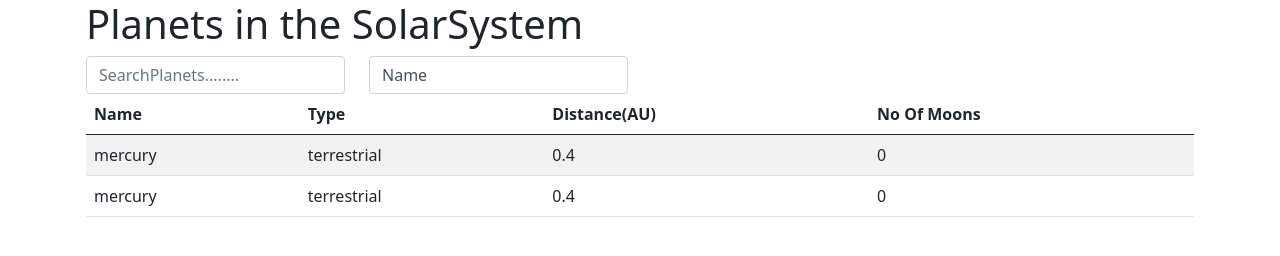
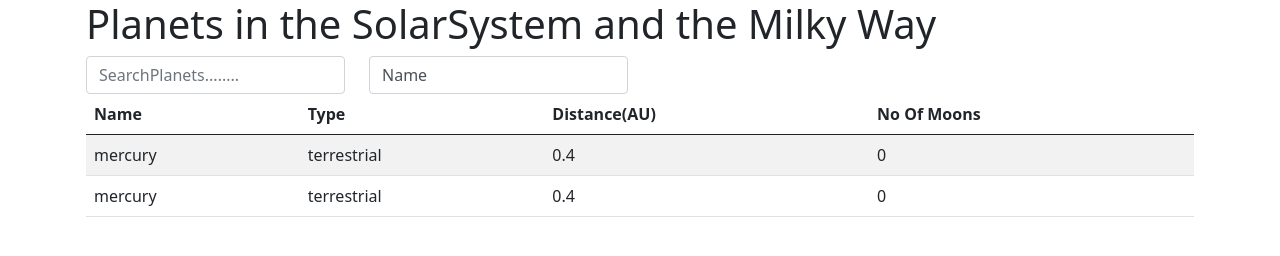
Before and after one commit to Anantha0035/Angular-ExamCodes, a plain HTML site: page submitApplication.html in a window 1280 px wide. Drawn offline with nearby package versions, Linux system fonts and the light colour scheme.

Commit message:
modified planets

```diff
--- a/submitApplication.html
+++ b/submitApplication.html
@@ -12,7 +12,7 @@
 </head>
 <body ng-controller="planetController">
     <div class="container">
-        <h1>Planets in the SolarSystem</h1>
+        <h1>Planets in the SolarSystem and the Milky Way</h1>
         <div class="row">
             <div class="col-md-3">
                 <input type="text" class="form-control" ng-model="searchTerm" placeholder="SearchPlanets........">
```
